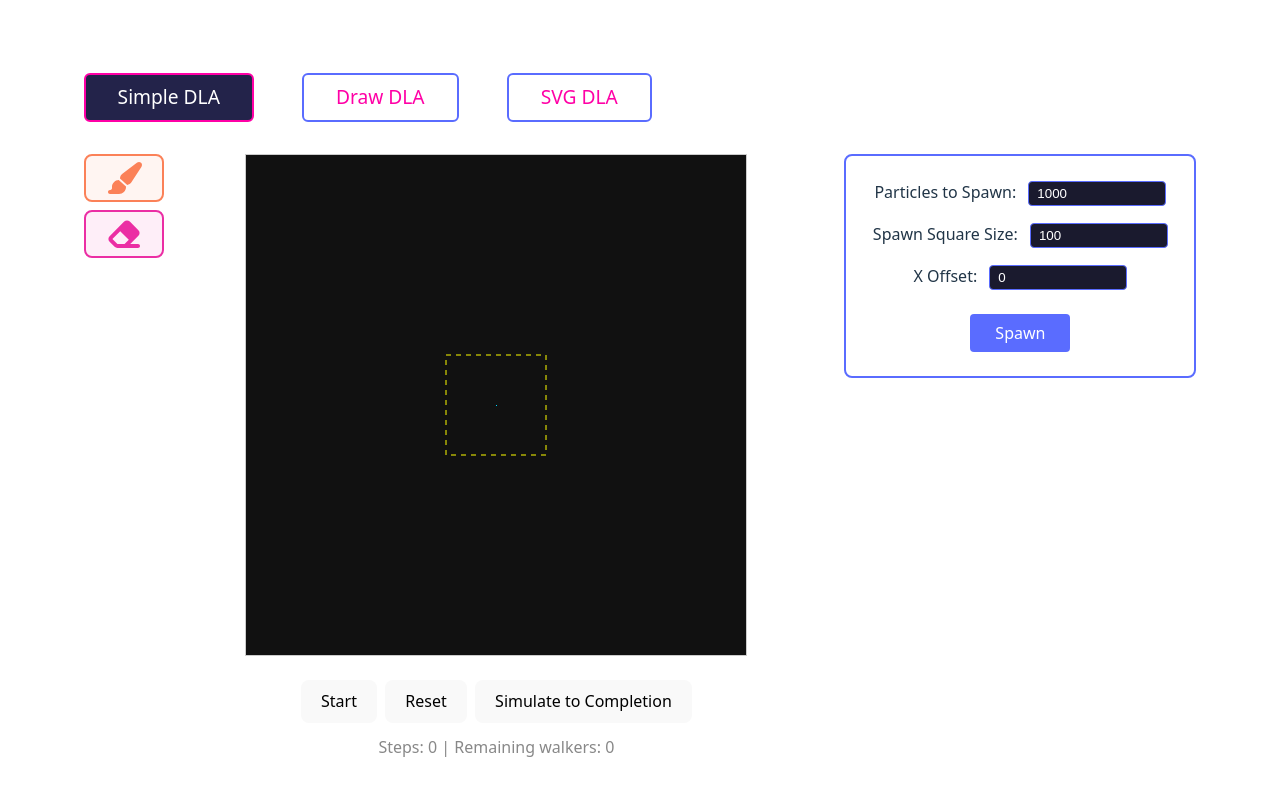
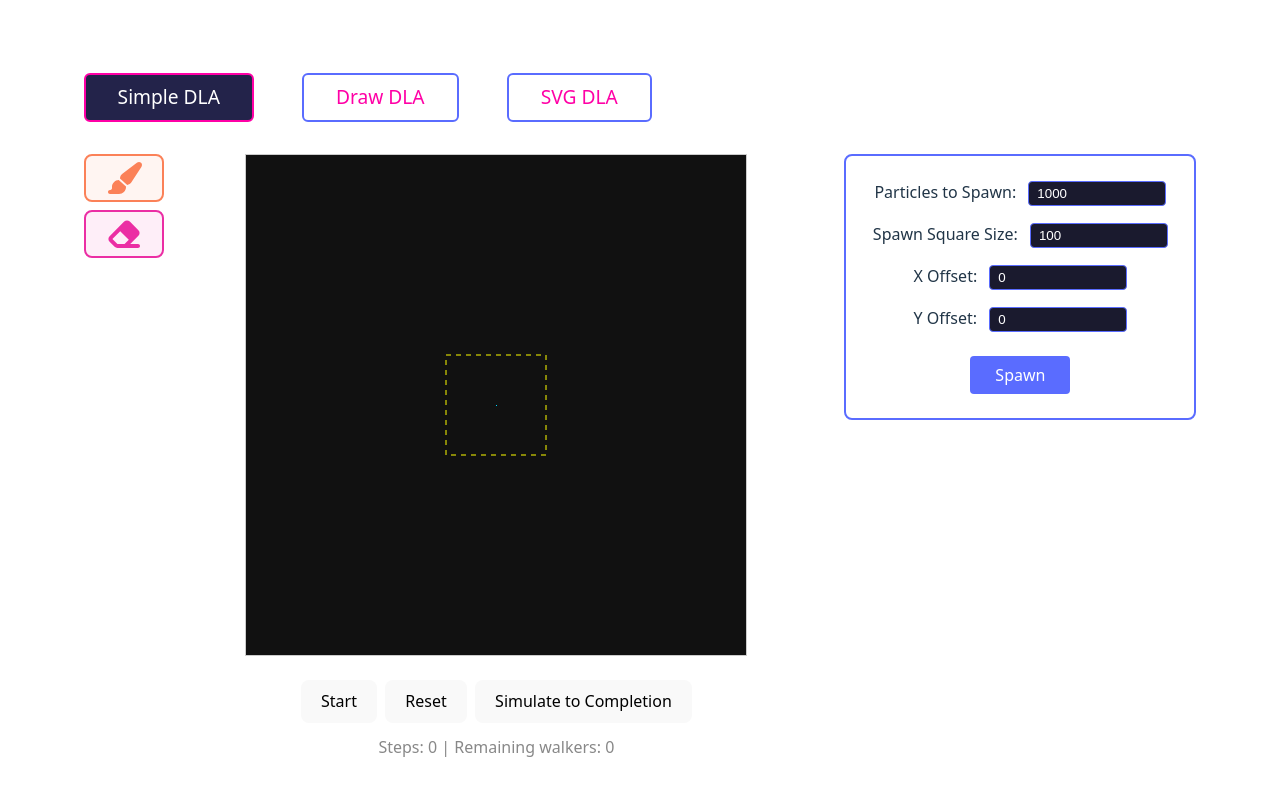
Before and after one commit to chriswininger/DLA-Studio-2025, a React (Vite) app: page /simple-2d-animated-dla in a window 1280 px wide. Shown: the top 796 px of the page. Built offline with nearby package versions, Linux system fonts and the light colour scheme.

Commit message:
y-offset added

```diff
--- a/src/dla/dla.ts
+++ b/src/dla/dla.ts
@@ -33,10 +33,10 @@ export function createDLAState(width: number, height: number): DLAState {
   };
 }
 
-export function spawnWalkersInSquare(width: number, height: number, numWalkers: number, spawnSquareSize: number, xOffset: number = 0): Point[] {
+export function spawnWalkersInSquare(width: number, height: number, numWalkers: number, spawnSquareSize: number, xOffset: number = 0, yOffset: number = 0): Point[] {
   const walkers: Point[] = [];
 
-  const center = { x: Math.floor(width / 2) + xOffset, y: Math.floor(height / 2) };
+  const center = { x: Math.floor(width / 2) + xOffset, y: Math.floor(height / 2) + yOffset };
 
 
   const half = Math.floor(spawnSquareSize / 2);
--- a/src/tabs/Simple2DAnimatedDLA/shape-spawn-controls/shape-spawn-controls.tsx
+++ b/src/tabs/Simple2DAnimatedDLA/shape-spawn-controls/shape-spawn-controls.tsx
@@ -1,7 +1,7 @@
 import React from 'react';
 import { useDispatch } from 'react-redux';
 import { useAppSelector } from '../../../store';
-import { setNumParticles, setSpawnXOffset, setSpawnSquareSize } from '../simple-2d-animated-dla-slice';
+import { setNumParticles, setSpawnXOffset, setSpawnYOffset, setSpawnSquareSize } from '../simple-2d-animated-dla-slice';
 import { spawnWalkersInSquare } from '../../../dla/dla';
 import type { RootState } from '../../../store';
 import type { Simple2DAnimatedDLAUIState } from '../simple-2d-animated-dla-slice';
@@ -30,6 +30,9 @@ const ShapeSpawnControls: React.FC<ShapeSpawnControlsProps> = ({
   );
   const spawnXOffset = useAppSelector((state: RootState) =>
     (state.simple2dAnimatedDla as Simple2DAnimatedDLAUIState).spawnXOffset
+  );
+  const spawnYOffset = useAppSelector((state: RootState) =>
+    (state.simple2dAnimatedDla as Simple2DAnimatedDLAUIState).spawnYOffset
   );
 
   return (
@@ -69,6 +72,17 @@ const ShapeSpawnControls: React.FC<ShapeSpawnControlsProps> = ({
           className="dlasim_spawn-input"
         />
       </div>
+      <div className="dlasim_spawn-row">
+        <label htmlFor="dla-spawn-y-offset">Y Offset: </label>
+        <input
+          id="dla-spawn-y-offset"
+          type="number"
+          value={spawnYOffset}
+          onChange={handleYOffsetChange}
+          disabled={isRunning}
+          className="dlasim_spawn-input"
+        />
+      </div>
       <button
         onClick={handleSpawn}
         disabled={isRunning}
@@ -102,9 +116,17 @@ const ShapeSpawnControls: React.FC<ShapeSpawnControlsProps> = ({
     }
   }
 
+  function handleYOffsetChange(e: React.ChangeEvent<HTMLInputElement>) {
+    const val = parseInt(e.target.value, 10);
+    if (!isNaN(val)) {
+      dispatch(setSpawnYOffset(val));
+      onSpawnShapeChanged();
+    }
+  }
+
   // Handle spawn button click
   function handleSpawn() {
-    const newWalkers = spawnWalkersInSquare(canvasWidth, canvasHeight, numParticles, spawnSquareSize, spawnXOffset);
+    const newWalkers = spawnWalkersInSquare(canvasWidth, canvasHeight, numParticles, spawnSquareSize, spawnXOffset, spawnYOffset);
     onSpawn(newWalkers);
   }
 };
--- a/src/tabs/Simple2DAnimatedDLA/simple-2d-animated-dla-slice.ts
+++ b/src/tabs/Simple2DAnimatedDLA/simple-2d-animated-dla-slice.ts
@@ -6,6 +6,7 @@ export type Simple2DAnimatedDLATool = 'brush' | 'eraser';
 export interface Simple2DAnimatedDLAUIState {
   numParticles: number;
   spawnXOffset: number;
+  spawnYOffset: number;
   spawnSquareSize: number;
   isRunning: boolean;
   selectedTool: Simple2DAnimatedDLATool;
@@ -14,6 +15,7 @@ export interface Simple2DAnimatedDLAUIState {
 const initialState: Simple2DAnimatedDLAUIState = {
   numParticles: DEFAULT_PARTICLES,
   spawnXOffset: 0,
+  spawnYOffset: 0,
   spawnSquareSize: 100,
   isRunning: false,
   selectedTool: 'brush',
@@ -29,6 +31,9 @@ const slice = createSlice({
     setSpawnXOffset(state, action: PayloadAction<number>) {
       state.spawnXOffset = action.payload;
     },
+    setSpawnYOffset(state, action: PayloadAction<number>) {
+      state.spawnYOffset = action.payload;
+    },
     setSpawnSquareSize(state, action: PayloadAction<number>) {
       state.spawnSquareSize = action.payload;
     },
@@ -41,5 +46,5 @@ const slice = createSlice({
   },
 });
 
-export const { setNumParticles, setSpawnXOffset, setSpawnSquareSize, setIsRunning, setSelectedTool } = slice.actions;
+export const { setNumParticles, setSpawnXOffset, setSpawnYOffset, setSpawnSquareSize, setIsRunning, setSelectedTool } = slice.actions;
 export default slice.reducer;
--- a/src/tabs/Simple2DAnimatedDLA/simple-2d-animated-dla.tsx
+++ b/src/tabs/Simple2DAnimatedDLA/simple-2d-animated-dla.tsx
@@ -17,6 +17,7 @@ const Simple2DAnimatedDLA: React.FC = () => {
   const dispatch = useDispatch();
   const isRunning = useAppSelector((state: RootState) => (state.simple2dAnimatedDla as Simple2DAnimatedDLAUIState).isRunning);
   const spawnXOffset = useAppSelector((state: RootState) => (state.simple2dAnimatedDla as Simple2DAnimatedDLAUIState).spawnXOffset);
+  const spawnYOffset = useAppSelector((state: RootState) => (state.simple2dAnimatedDla as Simple2DAnimatedDLAUIState).spawnYOffset);
   const spawnSquareSize = useAppSelector((state: RootState) => (state.simple2dAnimatedDla as Simple2DAnimatedDLAUIState).spawnSquareSize);
   const canvasRef = useRef<HTMLCanvasElement | null>(null);
   const dlaStateRef = useRef<DLAState | null>(null);
@@ -25,7 +26,7 @@ const Simple2DAnimatedDLA: React.FC = () => {
   const workerRef = React.useRef<Worker | null>(null);
 
   useEffect(initializeState, []);
-  const draw = useCallback(doDraw, [spawnXOffset, spawnSquareSize, isRunning]);
+  const draw = useCallback(doDraw, [spawnXOffset, spawnYOffset, spawnSquareSize, isRunning]);
   const stepAnimation = useCallback(doStepAnimation, [draw, dispatch]);
 
   useAnimationLoop(stepAnimation, isRunning);
@@ -197,7 +198,7 @@ const Simple2DAnimatedDLA: React.FC = () => {
 
   function drawShapeSpawn(ctx: CanvasRenderingContext2D) {
     const centerX = Math.floor(CANVAS_WIDTH / 2) + spawnXOffset;
-    const centerY = Math.floor(CANVAS_HEIGHT / 2);
+    const centerY = Math.floor(CANVAS_HEIGHT / 2) + spawnYOffset;
     const halfSize = Math.floor(spawnSquareSize / 2);
 
     ctx.strokeStyle = '#ffff00';
```
